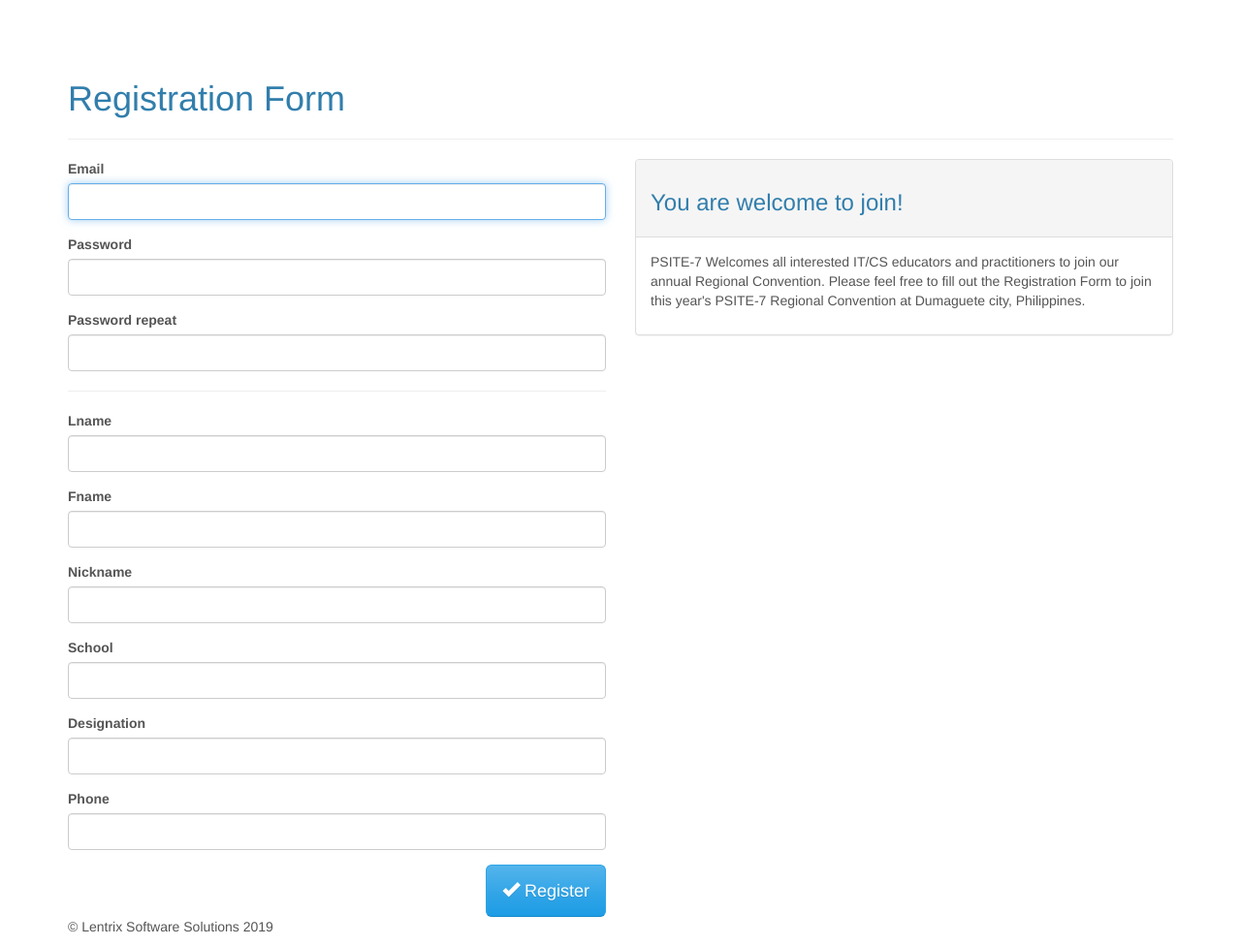
After one commit to lentrix/psite7_conv, a Yii app: template views/site/register.php in a window 1280 px wide. The commit adds this page. Shown: the whole page at 97% size. Run offline with PHP 8.4 and a stand-in for Yii, Linux system fonts and the light colour scheme; the template is opened without the code that fills it, so the values that code supplies are empty; form fields are guessed from the names that the template uses; some libraries are stand-ins or nearby versions; some web fonts are replaced.

Commit message:
general maintenance

```diff
--- a/commands/PsiteController.php
+++ b/commands/PsiteController.php
@@ -37,8 +37,9 @@ class PsiteController extends Controller
         $member->lname = $lname;
         $member->fname = $fname;
         $member->nickname = $nickname;
-    	$member->save();
-    	echo "\nNew member has been created.";
+        $member->save();
+
+    	echo "\nNew member has been created.\n";
     }
 
     public function actionPopulateMembers(){
--- a/config/db.php
+++ b/config/db.php
@@ -4,8 +4,8 @@ return [
     'class' => 'yii\db\Connection',
     'dsn' => 'mysql:host=localhost;dbname=psite7',
     'username' => 'psite7',
-    'password' => '8HeeeDXNc60HgSuW', //school pc
-    //'password' => 'psite7user2018!', //home pc
+    'password' => 'WoUKT4qpMVH4nStM', //laptop
+    // 'password' => 'psite7user2018!', //home pc
     'charset' => 'utf8',
 
     // Schema cache options (for production environment)
--- a/views/site/index.php
+++ b/views/site/index.php
@@ -9,6 +9,6 @@ $this->title = Yii::$app->name . " | Home";
 	 <?= Html::img('/images/psite_7_2018_banner.jpg',['width'=>'100%','style'=>'float:right']) ?>
     <!-- <img src="./images/psite_7_2018_banner.jpg" width="100%" style="float:right"> -->
     <?php if(Yii::$app->user->isGuest) : ?>
-    <?= Html::a('User Login', ['/site/login'],['class'=>'btn btn-info btn-lg welcome-button hidden-sm hidden-xs']); ?>
+    <?= Html::a('Register', ['/site/register'],['class'=>'btn btn-success btn-lg welcome-button hidden-sm hidden-xs']); ?>
     <?php endif; ?>
 </div>
--- /dev/null
+++ b/views/site/register.php
@@ -0,0 +1,57 @@
+<?php
+use yii\widgets\ActiveForm;
+use yii\helpers\Html;
+
+$this->title = "User Registration";
+
+?>
+
+<h1>Registration Form</h1>
+<hr>
+
+<div class="row">
+    <div class="col-md-6">
+        <?php $form = ActiveForm::begin(['id' => 'registration-form']); ?>
+
+        <?= $form->field($model, 'email')->textInput(['autofocus' => true,'type'=>'email']) ?>
+
+        <?= $form->field($model, 'password')->textInput(['type'=>'password']); ?>
+
+        <?= $form->field($model, 'password_repeat')->textInput(['type'=>'password']); ?>
+
+        <hr>
+
+        <?= $form->field($model, 'lname')->textInput(); ?>
+
+        <?= $form->field($model, 'fname')->textInput(); ?>
+
+        <?= $form->field($model, 'nickname')->textInput(); ?>
+
+        <?= $form->field($model, 'school')->textInput(); ?>
+
+        <?= $form->field($model, 'designation')->textInput(); ?>
+
+        <?= $form->field($model, 'phone')->textInput(); ?>
+
+        <div class="form-group">
+            <?= Html::submitButton('<i class="glyphicon glyphicon-ok"></i> Register',['class'=>'btn btn-primary btn-lg pull-right']); ?>
+        </div>
+
+        <?php ActiveForm::end(); ?>
+    </div>
+    <div class="col-md-6">
+        <div class="panel panel-default">
+            <div class="panel-heading">
+                <h3>You are welcome to join!</h3>
+            </div>
+            <div class="panel-body">
+                <p>
+                    PSITE-7 Welcomes all interested IT/CS educators and practitioners to join our
+                    annual Regional Convention. Please feel free to fill out the Registration Form
+                    to join this year's PSITE-7 Regional Convention at Dumaguete city, Philippines.
+                </p>
+            </div>
+        </div>
+
+    </div>
+</div>
--- a/web/index.php
+++ b/web/index.php
@@ -1,8 +1,8 @@
 <?php
 
 // comment out the following two lines when deployed to production
-// defined('YII_DEBUG') or define('YII_DEBUG', true);
-// defined('YII_ENV') or define('YII_ENV', 'dev');
+defined('YII_DEBUG') or define('YII_DEBUG', true);
+defined('YII_ENV') or define('YII_ENV', 'dev');
 
 require __DIR__ . '/../vendor/autoload.php';
 require __DIR__ . '/../vendor/yiisoft/yii2/Yii.php';
```
Also changed, not shown: controllers/SiteController.php (+18 -0 lines), models/Member.php (+5 -3 lines), models/RegistrationForm.php (added, +58 -0 lines), views/site/member-home.php (+9 -0 lines), 1 other file.
